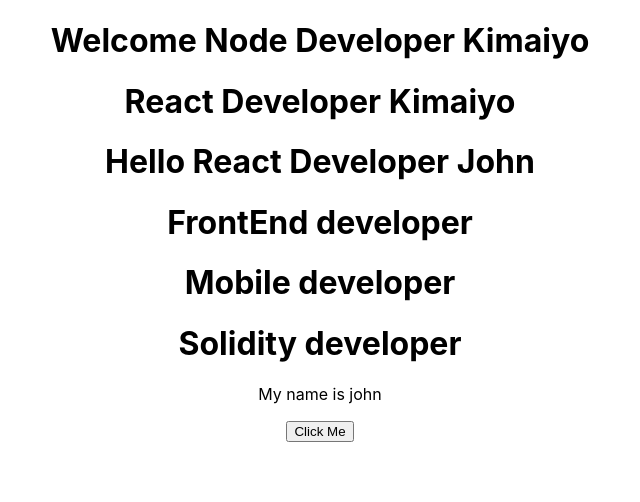
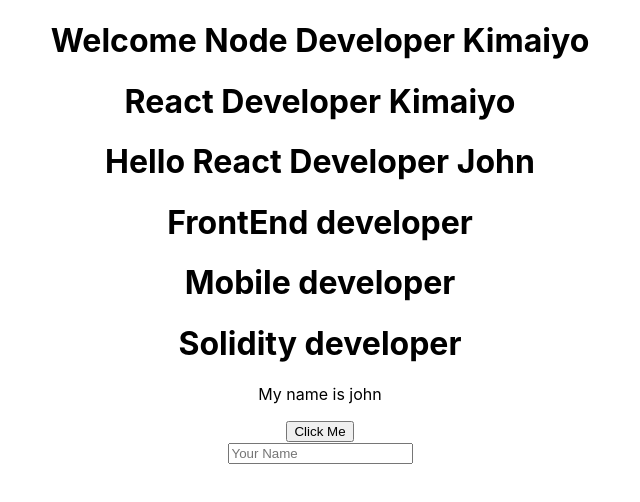
Before and after one commit to JohnKimaiyo/react_vol_9, a React (Create React App) app: page / in a window 1280 px wide. Shown: the top 502 px of the page, without its empty margins (320-960 px from the left). Built offline with nearby package versions, Linux system fonts and the light colour scheme.

Commit message:
form usetate

```diff
--- a/src/App.js
+++ b/src/App.js
@@ -5,6 +5,7 @@
 import Welcome from "./Component/Welcome";
 import Title from "./Component/Title";
 import MyName from "./Component/MyName";
+import Form from "./Component/Form";
 function App() {
   return (
     <div className="App">
@@ -15,6 +16,7 @@
       <Title name="Mobile developer" />
       <Title name="Solidity developer" />
       <MyName/>
+      <Form/>
     </div>
   );
 }
--- /dev/null
+++ b/src/Component/Form.js
@@ -0,0 +1,21 @@
+import { useState } from "react";
+
+function Form() {
+  const [name, setName] = useState("");
+
+  return (
+    <div>
+      <form>
+        <input
+          type="text"
+          value={name}
+          onChange={(e) => setName(e.target.value)}
+          placeholder="Your Name"
+        />
+        <p>{name}</p>
+      </form>
+    </div>
+  );
+}
+
+export default Form;
```
